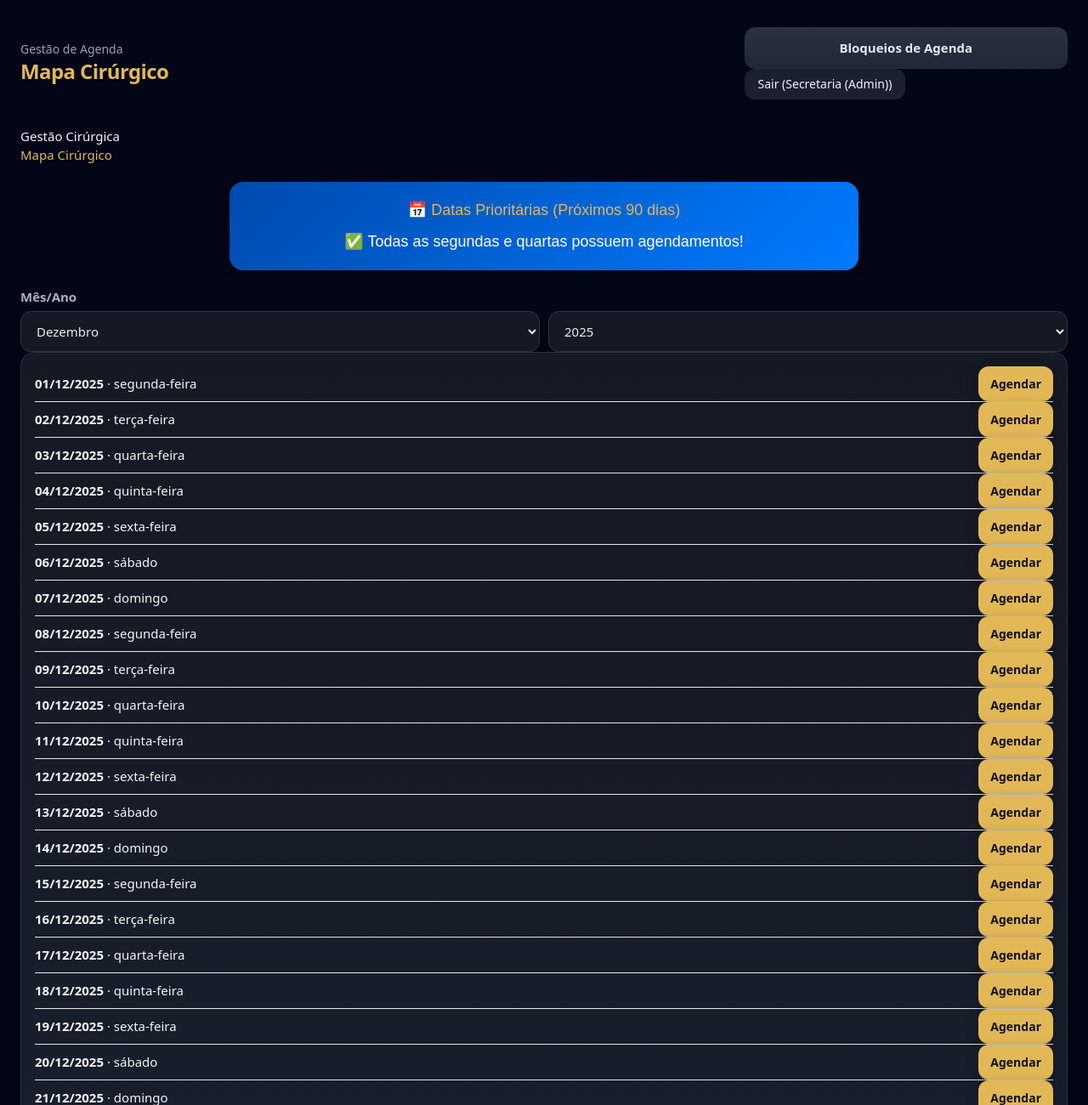
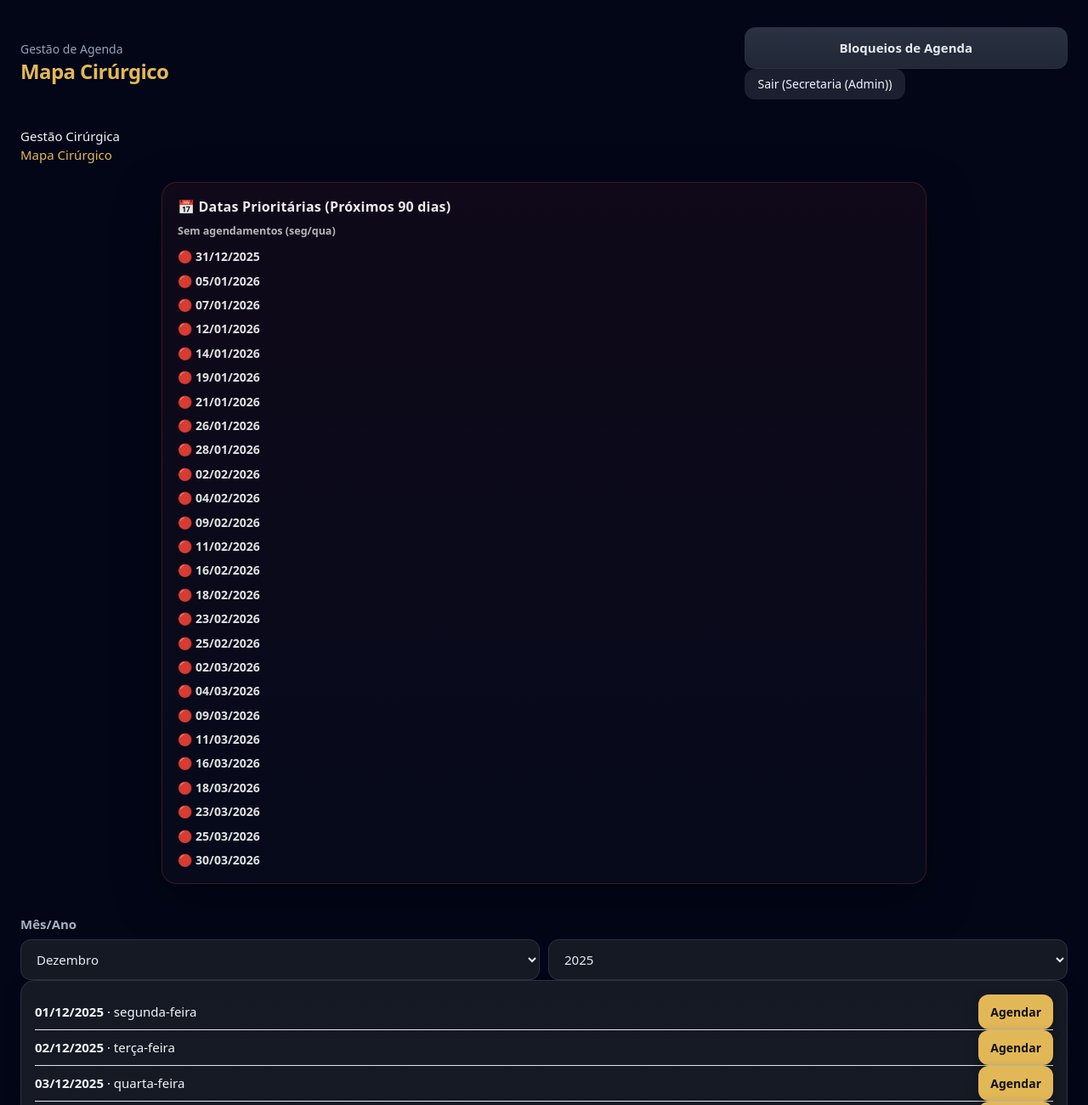
Before and after one commit to NextLevel2025Medical/agenda_consultorios, a FastAPI app: page /mapa in a window 1280 px wide. Shown: the top 1300 px of the page at 85% size. Run offline with FastAPI, Linux system fonts and the light colour scheme; the visitor is signed in with stand-in values (Sample User, id 1); data comes from the database, SQL or seed files in the repository; data that the repository does not hold is empty; some libraries are stand-ins or nearby versions.

Commit message:
Add files via upload

```diff
--- a/templates/mapa.html
+++ b/templates/mapa.html
@@ -186,6 +186,75 @@
     transform: scale(1.02);
   }
 
+    /* ===== Datas Prioritárias (card premium) ===== */
+  .priority-wrap{
+    display:flex;
+    justify-content:center;
+    margin: 20px 0;
+  }
+
+  .priority-card{
+    width: min(900px, 92vw);
+    background: rgba(255,255,255,.03);
+    border: 1px solid rgba(255,255,255,.10);
+    border-radius: 18px;
+    padding: 16px 18px;
+    box-shadow: 0 18px 55px rgba(0,0,0,.35);
+  }
+
+  .priority-head{
+    display:flex;
+    align-items:center;
+    justify-content:space-between;
+    gap: 12px;
+    margin-bottom: 10px;
+  }
+
+  .priority-title{
+    font-size: 16px;
+    font-weight: 900;
+    color: rgba(255,255,255,.92);
+    letter-spacing: .2px;
+  }
+
+  .priority-sub{
+    font-size: 12.5px;
+    font-weight: 700;
+    color: rgba(255,255,255,.70);
+  }
+
+  .priority-list{
+    display:grid;
+    gap: 6px;
+  }
+
+  .priority-item{
+    font-size: 14px;
+    font-weight: 750;
+    color: rgba(255,255,255,.88);
+  }
+
+  /* variações por modo (você já passa priority_mode do backend) */
+  .priority-card.red{
+    border-color: rgba(239,68,68,.22);
+    background: linear-gradient(180deg, rgba(239,68,68,.06), rgba(255,255,255,.02));
+  }
+
+  .priority-card.yellow{
+    border-color: rgba(226,184,87,.25);
+    background: linear-gradient(180deg, rgba(226,184,87,.08), rgba(255,255,255,.02));
+  }
+
+  .priority-card.green{
+    border-color: rgba(16,185,129,.20);
+    background: linear-gradient(180deg, rgba(16,185,129,.08), rgba(255,255,255,.02));
+  }
+
+  .priority-ok{
+    font-size: 14px;
+    font-weight: 800;
+    color: rgba(255,255,255,.88);
+  }
 
 </style>
 
@@ -196,29 +265,34 @@
       <h1 class="h1">Mapa Cirúrgico</h1>
     </div>
 
-    <div style="display: flex; justify-content: center; margin: 20px 0;">
-      <div style="
-          background: linear-gradient(135deg, #004aad, #007bff);
-          color: white;
-          padding: 20px 40px;
-          border-radius: 16px;
-          box-shadow: 0 4px 12px rgba(0,0,0,0.2);
-          text-align: center;
-          font-family: 'Arial';
-          font-size: 18px;
-          width: 60%;
-      ">
-        <h3 style="margin-bottom: 10px;">📅 Datas Prioritárias (Próximos 90 dias)</h3>
-        {% if datas_prioritarias %}
-          {% for data in datas_prioritarias %}
-            <div style="margin: 4px 0;">{{ data }}</div>
-          {% endfor %}
+    <div class="priority-wrap">
+      <div class="priority-card {{ priority_mode }}">
+        <div class="priority-head">
+          <div>
+            <div class="priority-title">📅 Datas Prioritárias (Próximos 90 dias)</div>
+            <div class="priority-sub">
+              {% if priority_mode == "red" %}
+                Sem agendamentos (seg/qua)
+              {% elif priority_mode == "yellow" %}
+                Apenas 1 agendamento (seg/qua)
+              {% else %}
+                Tudo preenchido (2+ agendamentos)
+              {% endif %}
+            </div>
+          </div>
+        </div>
+
+        {% if priority_items and priority_items|length > 0 %}
+          <div class="priority-list">
+            {% for item in priority_items %}
+              <div class="priority-item">{{ item }}</div>
+            {% endfor %}
+          </div>
         {% else %}
-          <div>✅ Todas as segundas e quartas possuem agendamentos!</div>
+          <div class="priority-ok">✅ Todas as segundas e quartas estão bem preenchidas nos próximos 90 dias.</div>
         {% endif %}
       </div>
     </div>
-
 
     <div class="controls">
       <label class="lbl">Mês/Ano</label>
```
